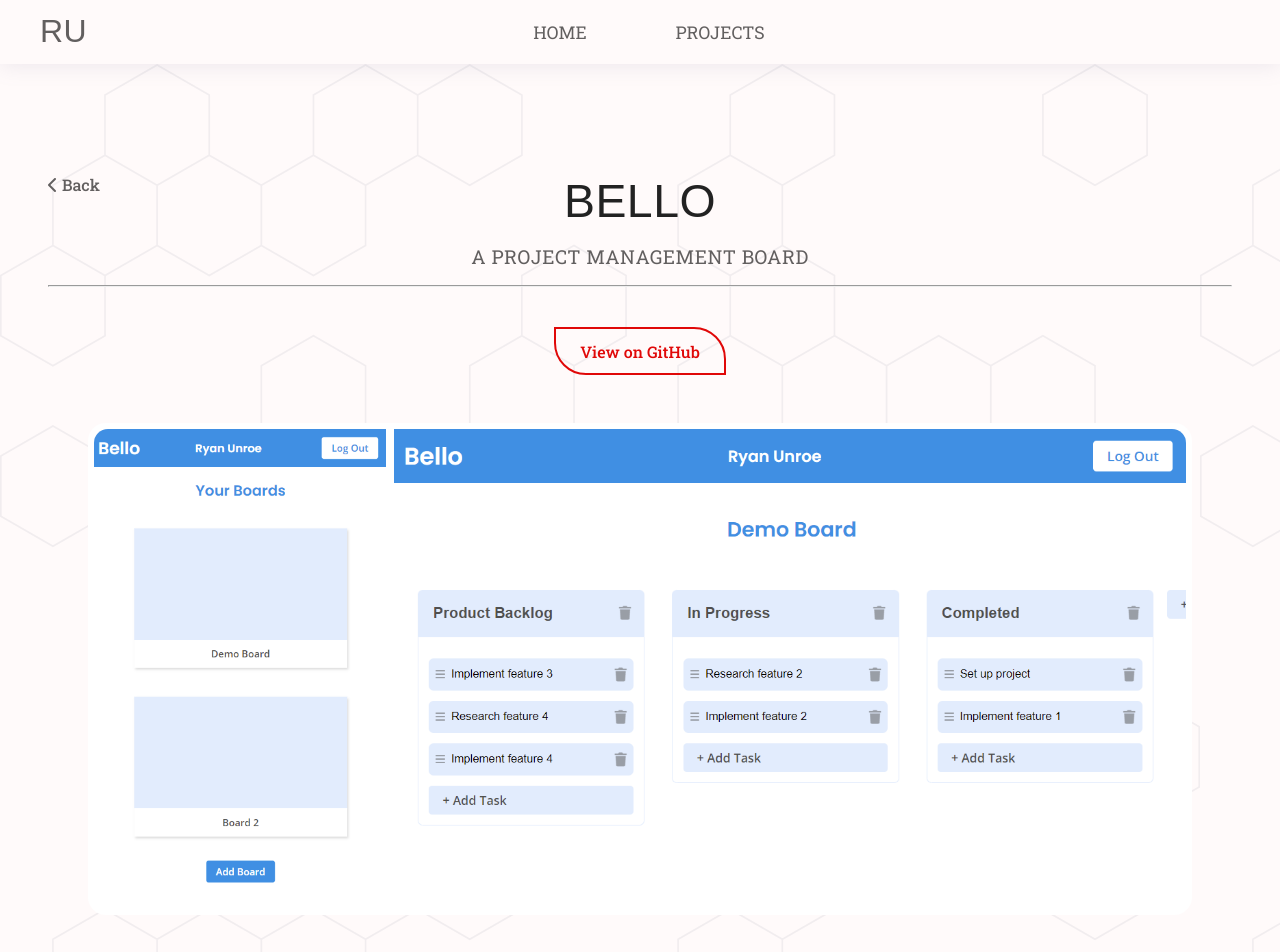
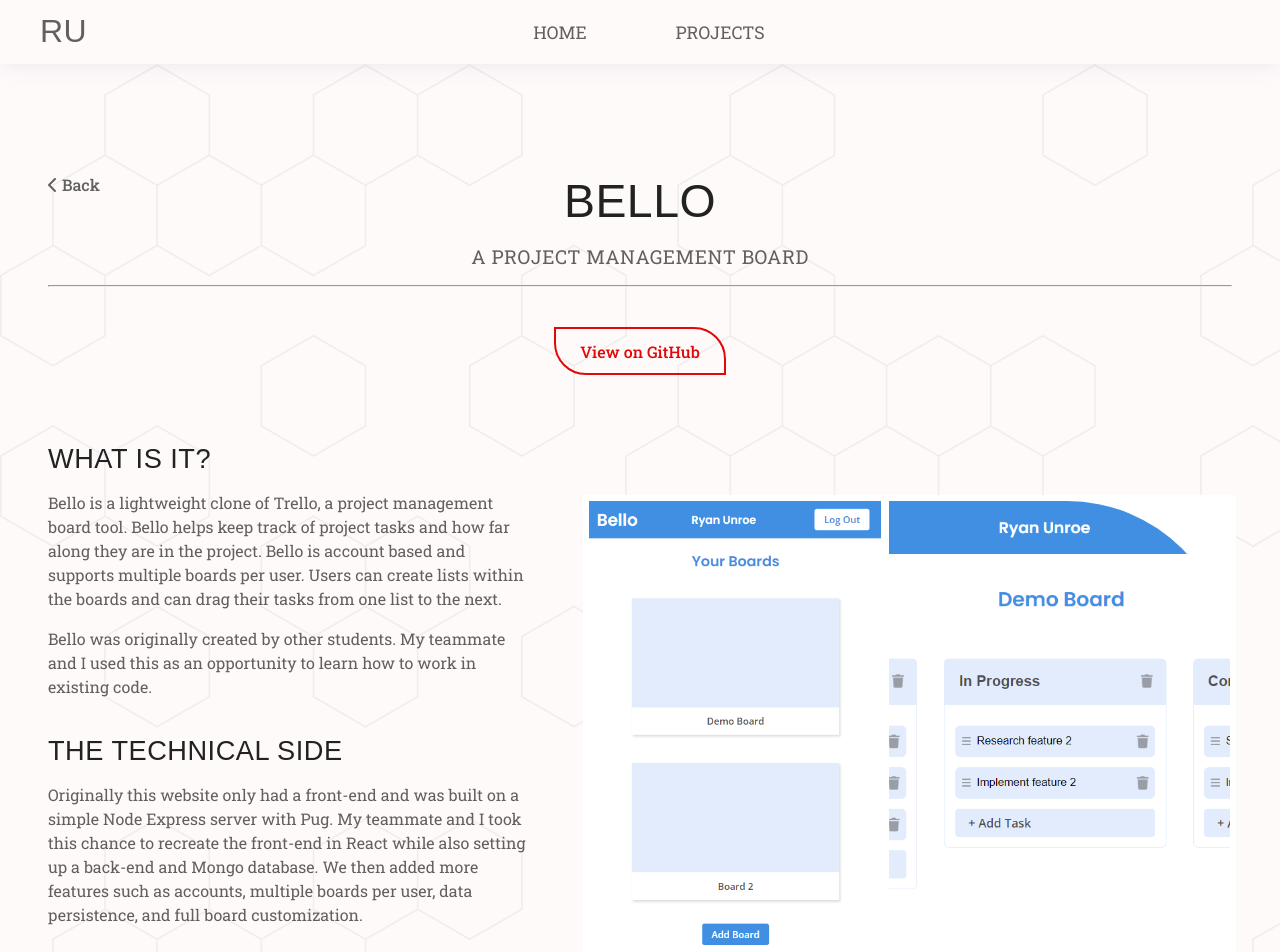
Before and after one commit to RUnroe/Portfolio, a React (Create React App) app: page /projects/bello in a window 1280 px wide. Shown: the top 952 px of the page. Built offline with nearby package versions, Linux system fonts and the light colour scheme; a web font is replaced by a local one.

Commit message:
Reformat project page content

```diff
--- a/src/pages/Project.js
+++ b/src/pages/Project.js
@@ -76,7 +76,8 @@ const Project = () => {
         return (
             <>
             <div className="section project">
-                <div className="container card">
+                <div className="container">
+                    <header>
                         <div className="header">
                             <h3>{project.title}</h3>
                             <h4>{project.projectType}</h4>
@@ -88,14 +89,15 @@ const Project = () => {
                             {project.githubLink && <a href={project.githubLink} target="_blank" rel="noreferrer" className="btn secondary" aria-label="View this project on Github">View on GitHub</a>}
                             {project.liveSiteLink && <a href={project.liveSiteLink} target="_blank" rel="noreferrer"  className="btn primary" aria-label="View this project">View Live Site</a>}
                         </div>
+                    </header>
+                    <div className="project-content">
 
-                    <div className="image-section">
-                        {imagesJSX}
-                    </div>
+                        <div>
                             <div className="description-section what">
                                 <h4>What is it?</h4>
                                 <p dangerouslySetInnerHTML={{__html: project.description.what}}/>
                             </div>
+
                             <div className="description-section technical">
                                 <h4>The Technical Side</h4>
                                 <p dangerouslySetInnerHTML={{__html: project.description.technical}}/>
@@ -104,6 +106,12 @@ const Project = () => {
                                 <h4>What I Learned</h4>
                                 <p dangerouslySetInnerHTML={{__html: project.description.takeaways}}/>
                             </div>
+                        </div>
+                        <div className="image-section">
+                            {imagesJSX}
+                        </div>
+                    </div>
+
                 </div>
             </div>
             {isViewerOpen && (
--- a/src/styles/components/_portfolio.scss
+++ b/src/styles/components/_portfolio.scss
@@ -284,7 +284,6 @@ nav {
         margin-top:1.2rem;
         font-size: 1.4rem;
         font-weight: 500;
-        text-transform: none;
     }
 
     p {
--- a/src/styles/components/_project.scss
+++ b/src/styles/components/_project.scss
@@ -1,3 +1,6 @@
+@use '../util/variables';
+
+
 #projectContainer {
     display:flex;
     flex-wrap: wrap;
@@ -61,6 +64,16 @@
         margin: 0 auto;
     }
 
+    .project-content {
+        display: grid;
+        grid-template-columns: 3fr 4fr;
+        gap: 3rem;
+
+        .image-section {
+            margin-top: 4.5rem;
+        }
+    }
+
     .description-section {
         margin: 1rem auto;
         max-width: 1100px;
@@ -115,7 +128,7 @@
     max-width: 1100px;
     margin:1rem auto;
     background: var(--color-bg-secondary);
-    border-radius: 18px;
+
     padding: 2px;
 
     .image-container {
@@ -177,27 +190,38 @@
     .images {
         &.layout3a {
             .c0 {
-                border-top-left-radius: 18px;
-                border-bottom-left-radius: 18px;
+                border-top-left-radius: 0;
+                border-bottom-left-radius: variables.$border-radius-card;
             }
             .c1 {
-                border-top-right-radius: 18px;
+                border-top-right-radius: variables.$border-radius-card;
             }
             .c2 {
-                border-bottom-right-radius: 18px;
+                border-bottom-right-radius: 0;
             }
         }
 
         &.layout2a .c0, &.layout2b .c0 {
-            border-top-left-radius: 18px;
-            border-bottom-left-radius: 18px;
+            border-top-left-radius: 0;
+            border-bottom-left-radius: variables.$border-radius-card;
         }
         &.layout2a .c1, &.layout2b .c1 {
-            border-top-right-radius: 18px;
-            border-bottom-right-radius: 18px;
+            border-top-right-radius: variables.$border-radius-card;
+            border-bottom-right-radius: 0;
         }
     }
 
+}
+
+@media all and (max-width:1000px) {
+    .project .project-content {
+        display: flex;
+        flex-direction: column-reverse;
+
+        .image-section {
+            margin-top: 0;
+        }
+    }
 }
 
 
@@ -212,18 +236,18 @@
 
             .c0 {
                 grid-column: 1 / 3;
-                border-top-left-radius: 18px;
-                border-top-right-radius: 18px;
+                border-top-left-radius: 0;
+                border-top-right-radius: variables.$border-radius-card;
             }
 
             .c1 {
-                border-bottom-left-radius: 18px;
+                border-bottom-left-radius: variables.$border-radius-card;
                 min-width:100px;
                 min-height:100px;
             }
 
             .c2 {
-                border-bottom-right-radius: 18px;
+                border-bottom-right-radius: 0;
 
             }
         }
```
Lines whose indentation alone changed are shown as unchanged.
